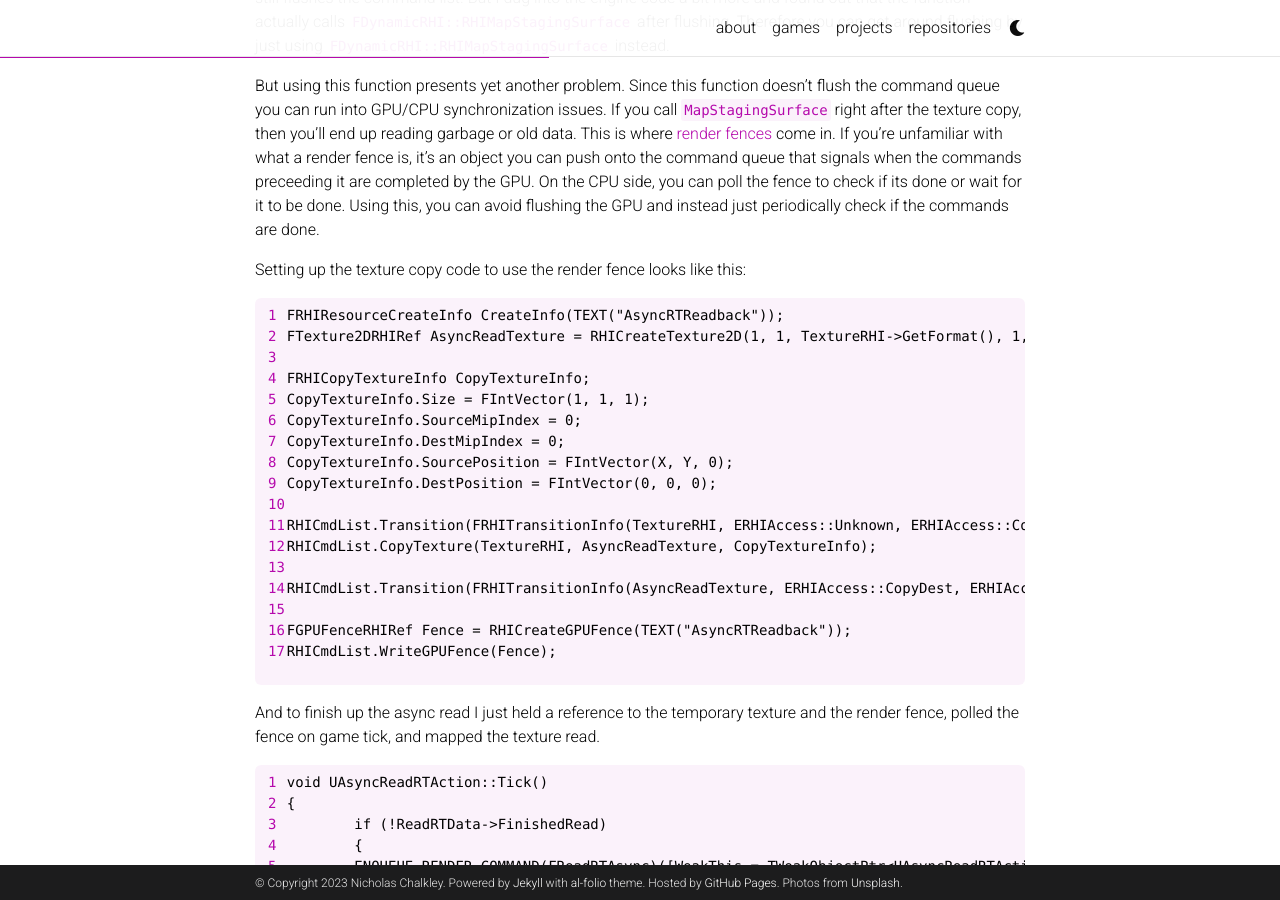
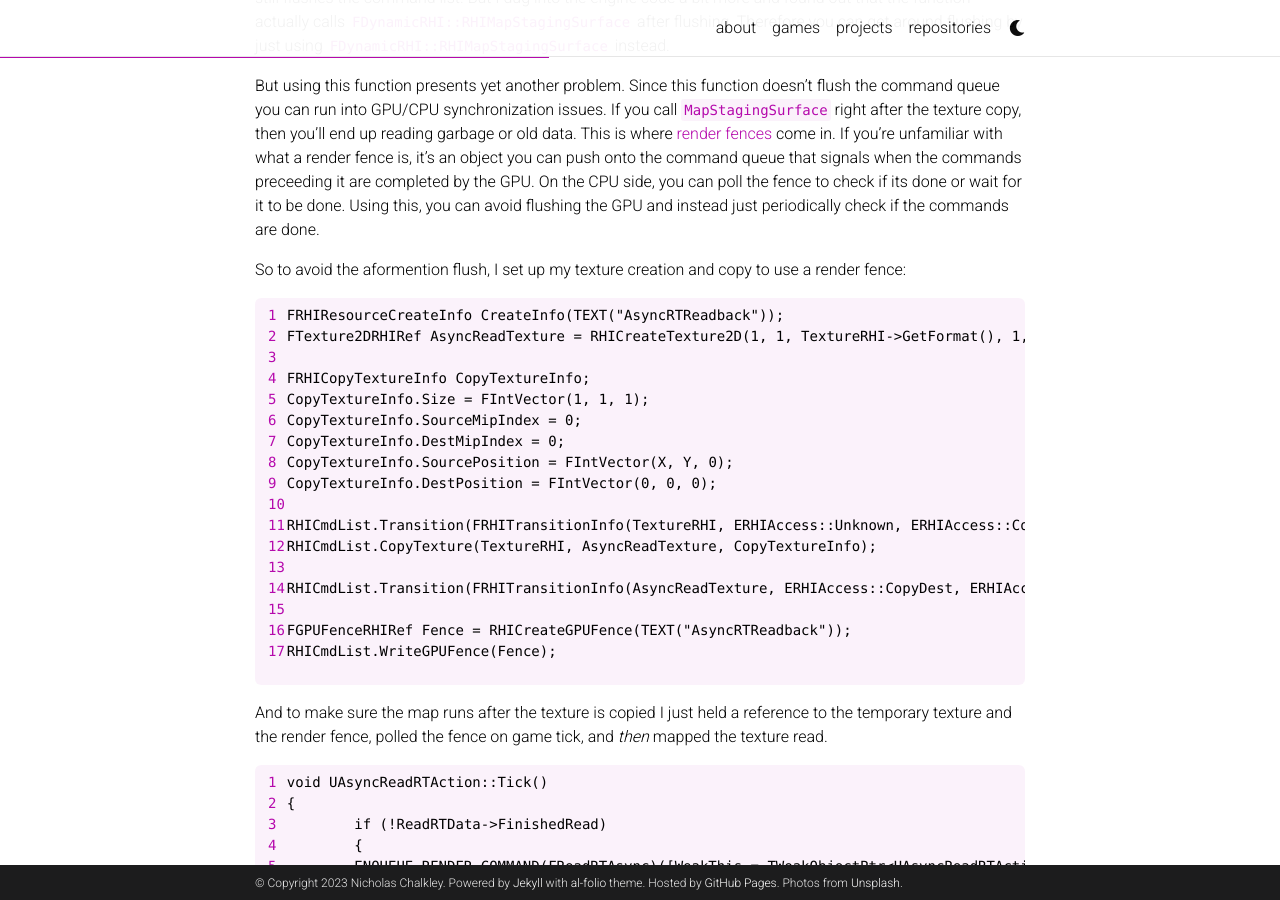
Before and after one commit to nicholas477/nicholas477.github.io, a Jekyll site: the page built from _projects/4_reading-rt.md, in a window 1280 px wide and 900 px high, scrolled down 820 px. Built offline with Jekyll 4.4.1, drawn with Linux system fonts in a browser that asks for light colours; full-size pictures stand in for the smaller copies a plugin makes; comment, search, counter and statistics services are not loaded; a style sheet for code colours, icons or effects is not loaded.

Commit message:
Changed verbiage

```diff
--- a/_projects/4_reading-rt.md
+++ b/_projects/4_reading-rt.md
@@ -24,7 +24,7 @@ Unfortunately, the mapping function this method uses, `FRHICommandListImmediate:
 
 But using this function presents yet another problem. Since this function doesn't flush the command queue you can run into GPU/CPU synchronization issues. If you call `MapStagingSurface` right after the texture copy, then you'll end up reading garbage or old data. This is where [render fences](https://learn.microsoft.com/en-us/windows/win32/api/d3d12/nn-d3d12-id3d12fence) come in. If you're unfamiliar with what a render fence is, it's an object you can push onto the command queue that signals when the commands preceeding it are completed by the GPU. On the CPU side, you can poll the fence to check if its done or wait for it to be done. Using this, you can avoid flushing the GPU and instead just periodically check if the commands are done.
 
-Setting up the texture copy code to use the render fence looks like this:
+So to avoid the aformention flush, I set up my texture creation and copy to use a render fence:
 
 {% highlight c++ linenos %}
 FRHIResourceCreateInfo CreateInfo(TEXT("AsyncRTReadback"));
@@ -46,7 +46,7 @@ FGPUFenceRHIRef Fence = RHICreateGPUFence(TEXT("AsyncRTReadback"));
 RHICmdList.WriteGPUFence(Fence);
 {% endhighlight %}
 
-And to finish up the async read I just held a reference to the temporary texture and the render fence, polled the fence on game tick, and mapped the texture read.
+And to make sure the map runs after the texture is copied I just held a reference to the temporary texture and the render fence, polled the fence on game tick, and _then_ mapped the texture read.
 
 {% highlight c++ linenos %}
 void UAsyncReadRTAction::Tick()
```
